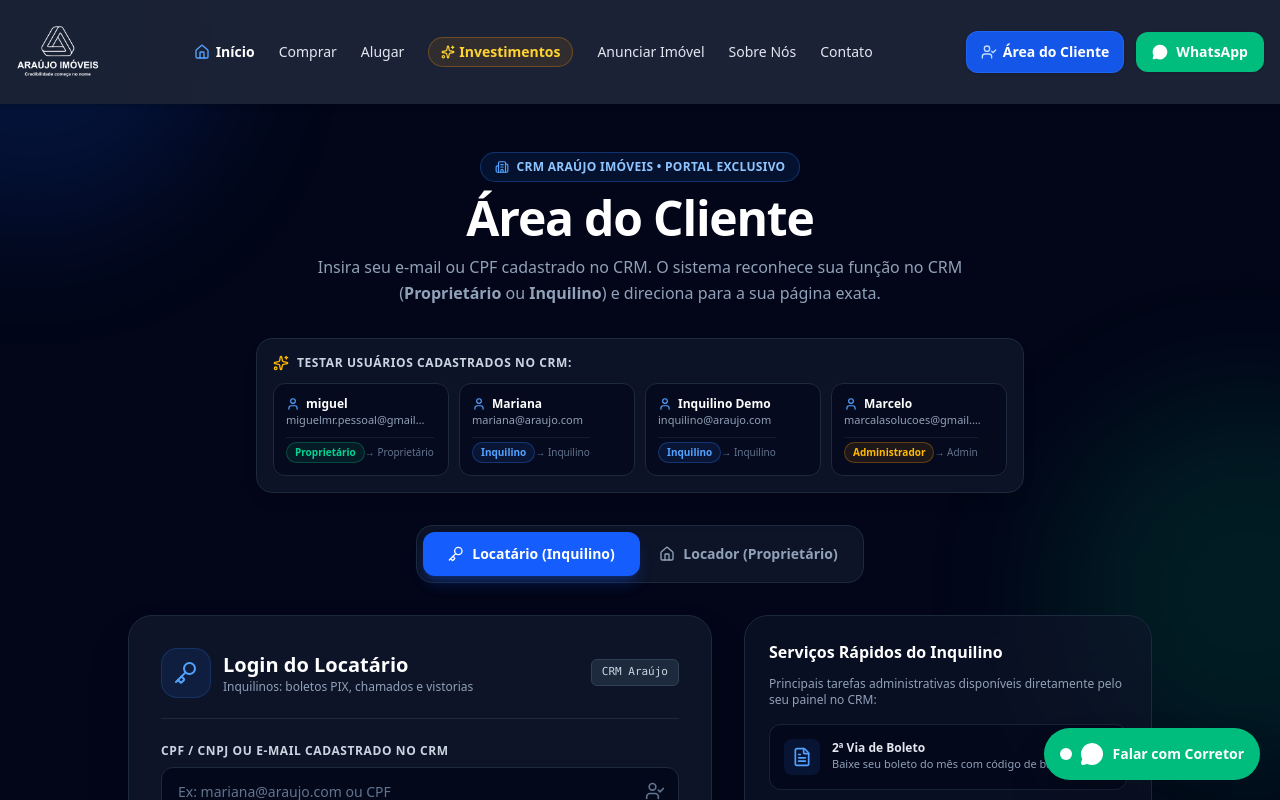
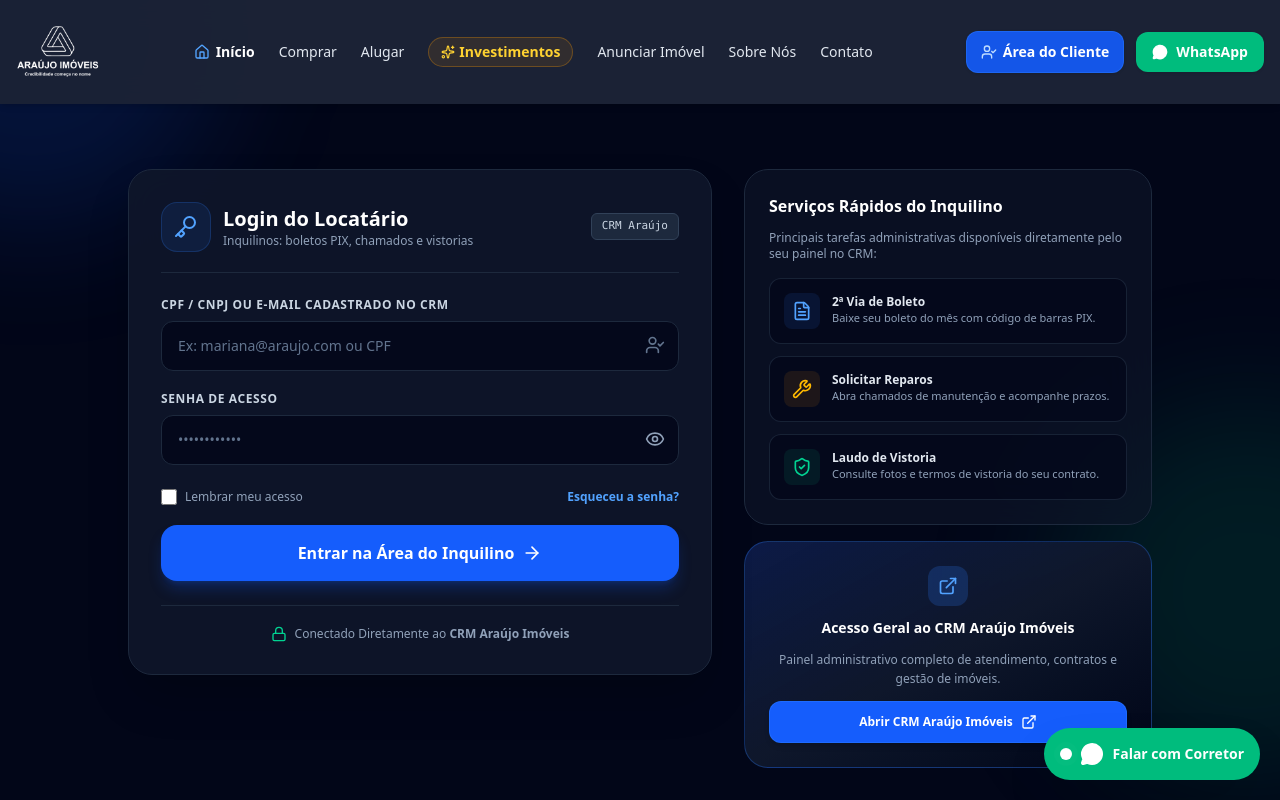
Before and after one commit to marcapay/SITEARA-JOIM-VEIS, a Next.js app: page /entrar in a window 1280 px wide. Shown: the top 800 px of the page. Built offline with nearby package versions, Linux system fonts and the light colour scheme; no server answers.

Commit message:
remove-bloco-cabecalho-e-chips-login

```diff
--- a/src/app/entrar/page.tsx
+++ b/src/app/entrar/page.tsx
@@ -126,97 +126,6 @@
       </div>
 
       <div className="relative z-10 max-w-7xl mx-auto px-4 py-8 sm:py-12 w-full flex-1 flex flex-col justify-center">
-        {/* Header Breadcrumb & Title */}
-        <div className="text-center max-w-2xl mx-auto mb-6 sm:mb-8 space-y-3">
-          <div className="inline-flex items-center gap-2 px-3.5 py-1.5 rounded-full bg-blue-500/10 border border-blue-500/30 text-blue-300 text-xs font-semibold tracking-wide uppercase">
-            <Building2 className="w-3.5 h-3.5 text-blue-400" />
-            <span>CRM Araújo Imóveis • Portal Exclusivo</span>
-          </div>
-          <h1 className="text-3xl sm:text-4xl md:text-5xl font-black text-white tracking-tight">
-            Área do Cliente
-          </h1>
-          <p className="text-slate-400 text-sm sm:text-base leading-relaxed">
-            Insira seu e-mail ou CPF cadastrado no CRM. O sistema reconhece sua função no CRM (<strong>Proprietário</strong> ou <strong>Inquilino</strong>) e direciona para a sua página exata.
-          </p>
-        </div>
-
-        {/* Quick User Selection Chips (Registered CRM Accounts matching exact roles) */}
-        <div className="max-w-3xl mx-auto w-full mb-8 bg-slate-900/80 backdrop-blur-md p-4 rounded-2xl border border-slate-800 shadow-lg">
-          <div className="flex items-center gap-2 text-xs font-bold text-slate-300 uppercase tracking-wider mb-3">
-            <Sparkles className="w-4 h-4 text-amber-400" />
-            <span>Testar Usuários Cadastrados no CRM:</span>
-          </div>
-
-          <div className="grid grid-cols-1 sm:grid-cols-2 lg:grid-cols-4 gap-2.5">
-            {CRM_REGISTERED_USERS.map((user) => (
-              <button
-                key={user.id}
-                type="button"
-                onClick={() => selectQuickCrmUser(user)}
-                className={`p-3 rounded-xl border text-left transition-all flex flex-col justify-between gap-2 group ${
-                  documentOrEmail.toLowerCase() === user.email.toLowerCase()
-                    ? "bg-blue-600/20 border-blue-500 text-white shadow-md shadow-blue-500/10"
-                    : "bg-slate-950/60 border-slate-800 text-slate-300 hover:border-slate-700 hover:bg-slate-950"
-                }`}
-              >
-                <div>
-                  <div className="flex items-center gap-1.5 font-bold text-xs text-white">
-                    <User className="w-3.5 h-3.5 text-blue-400" />
-                    <span>{user.name}</span>
-                  </div>
-                  <div className="text-[11px] text-slate-400 truncate max-w-[140px]">{user.email}</div>
-                </div>
-
-                <div className="flex items-center justify-between pt-1 border-t border-slate-800/60">
-                  <span className={`text-[10px] font-bold px-2 py-0.5 rounded-full border ${
-                    user.crmCargo === "Proprietário"
-                      ? "bg-emerald-500/10 text-emerald-400 border-emerald-500/30"
-                      : user.crmCargo === "Inquilino"
-                      ? "bg-blue-500/10 text-blue-400 border-blue-500/30"
-                      : "bg-amber-500/10 text-amber-400 border-amber-500/30"
-                  }`}>
-                    {user.crmCargo}
-                  </span>
-
-                  <span className="text-[10px] text-slate-500">
-                    {user.crmCargo === "Proprietário" ? "→ Proprietário" : user.crmCargo === "Inquilino" ? "→ Inquilino" : "→ Admin"}
-                  </span>
-                </div>
-              </button>
-            ))}
-          </div>
-        </div>
-
-        {/* Dual Tab Role Switcher */}
-        <div className="max-w-md mx-auto w-full mb-8">
-          <div className="bg-slate-900/90 p-1.5 rounded-2xl border border-slate-800 flex shadow-inner">
-            <button
-              type="button"
-              onClick={() => setActiveRole("locatario")}
-              className={`flex-1 py-3 px-4 rounded-xl text-sm font-bold flex items-center justify-center gap-2 transition-all duration-200 ${
-                activeRole === "locatario"
-                  ? "bg-blue-600 text-white shadow-lg shadow-blue-600/25"
-                  : "text-slate-400 hover:text-slate-200 hover:bg-slate-800/50"
-              }`}
-            >
-              <Key className="w-4 h-4" />
-              <span>Locatário (Inquilino)</span>
-            </button>
-
-            <button
-              type="button"
-              onClick={() => setActiveRole("locador")}
-              className={`flex-1 py-3 px-4 rounded-xl text-sm font-bold flex items-center justify-center gap-2 transition-all duration-200 ${
-                activeRole === "locador"
-                  ? "bg-emerald-600 text-white shadow-lg shadow-emerald-600/25"
-                  : "text-slate-400 hover:text-slate-200 hover:bg-slate-800/50"
-              }`}
-            >
-              <Home className="w-4 h-4" />
-              <span>Locador (Proprietário)</span>
-            </button>
-          </div>
-        </div>
 
         {/* Main Content Layout: Form & Quick Action Cards */}
         <div className="grid grid-cols-1 lg:grid-cols-12 gap-8 items-start max-w-5xl mx-auto w-full">
```
